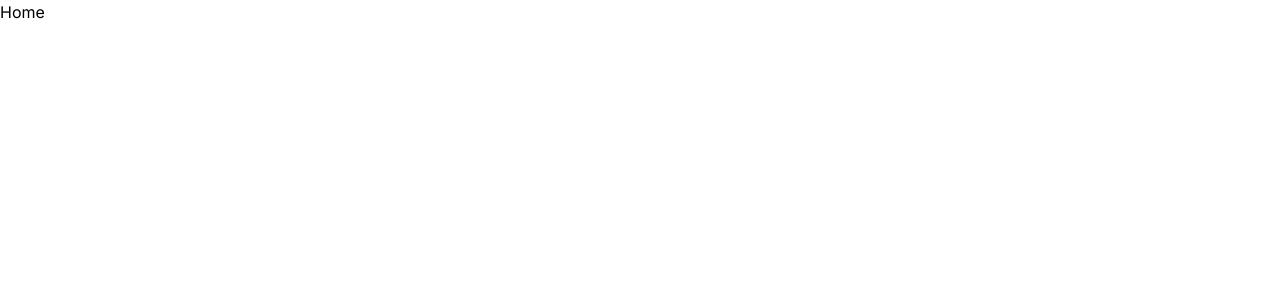
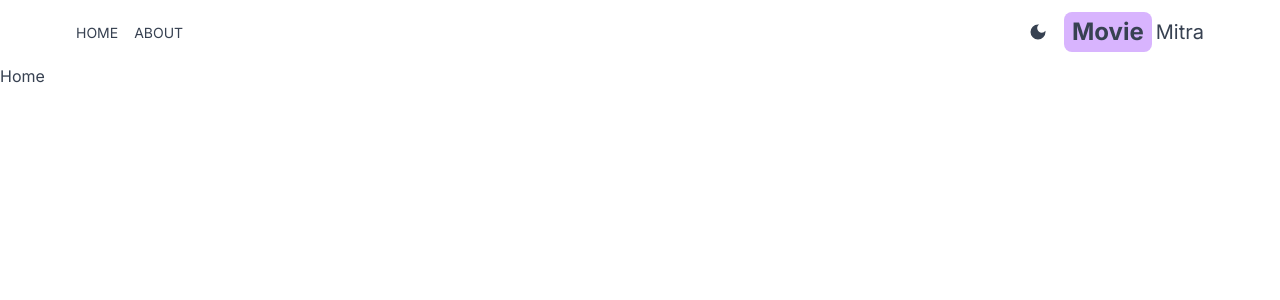
Before and after one commit to sandhya-1611/moviemitra, a Next.js app: page / in a window 1280 px wide. Shown: the top 300 px of the page. Built offline with nearby package versions, Linux system fonts and the light colour scheme.

Commit message:
created the header component and added the dark mode functionality

```diff
--- /dev/null
+++ b/src/app/Providers.jsx
@@ -0,0 +1,13 @@
+'use client';
+
+import { ThemeProvider } from 'next-themes';
+
+export default function Providers({ children }) {
+  return (
+    <ThemeProvider defaultTheme='system' attribute='class'>
+      <div className='text-gray-700 dark:text-gray-200 dark:bg-gray-700 min-h-screen select-none transition-colors duration-300'>
+        {children}
+      </div>
+    </ThemeProvider>
+  );
+}
--- a/src/app/layout.js
+++ b/src/app/layout.js
@@ -1,5 +1,7 @@
 import { Inter } from "next/font/google";
 import "./globals.css";
+import Header from "@/components/Header";
+import Providers from './Providers';
 
 const inter = Inter({ subsets: ["latin"] });
 
@@ -11,7 +13,12 @@
 export default function RootLayout({ children }) {
   return (
     <html lang="en">
-      <body className={inter.className}>{children}</body>
+      <body className={inter.className}>
+        <Providers>
+          <Header />
+          {children}
+        </Providers>
+      </body>
     </html>
   );
 }
--- /dev/null
+++ b/src/components/DarkModeSwitch.jsx
@@ -0,0 +1,29 @@
+'use client';
+
+import { MdLightMode, MdDarkMode } from 'react-icons/md';
+
+import { useTheme } from 'next-themes';
+import { useEffect, useState } from 'react';
+
+export default function DarkModeSwitch() {
+  const { theme, setTheme, systemTheme } = useTheme();
+  const [mounted, setMounted] = useState(false);
+  const currentTheme = theme === 'system' ? systemTheme : theme;
+  useEffect(() => setMounted(true), []);
+  return (
+    <div>
+      {mounted &&
+        (currentTheme === 'dark' ? (
+          <MdLightMode
+            onClick={() => setTheme('light')}
+            className='text-xl cursor-pointer hover:text-amber-500'
+          />
+        ) : (
+          <MdDarkMode
+            onClick={() => setTheme('dark')}
+            className='text-xl cursor-pointer hover:text-amber-500'
+          />
+        ))}
+    </div>
+  );
+}
--- /dev/null
+++ b/src/components/Header.jsx
@@ -0,0 +1,25 @@
+import Link from 'next/link';
+import MenuItem from './MenuItem';
+import { AiFillHome } from 'react-icons/ai';
+import { BsFillInfoCircleFill } from 'react-icons/bs';
+import DarkModeSwitch from './DarkModeSwitch';
+
+export default function Header() {
+  return (
+    <div className='flex justify-between items-center p-3 max-w-6xl mx-auto'>
+      <div className='flex gap-4'>
+        <MenuItem title='home' address='/' Icon={AiFillHome} />
+        <MenuItem title='about' address='/about' Icon={BsFillInfoCircleFill} />
+      </div>
+      <div className='flex items-center gap-4'>
+        <DarkModeSwitch />
+      <Link href={'/'} className='flex gap-1 items-center'>
+        <span className='text-2xl font-bold bg-purple-300 py-1 px-2 rounded-lg'>
+          Movie
+        </span>
+        <span className='text-xl hidden sm:inline'>Mitra</span>
+      </Link>
+      </div>
+    </div>
+  );
+}
--- /dev/null
+++ b/src/components/MenuItem.jsx
@@ -0,0 +1,10 @@
+import Link from 'next/link';
+
+export default function MenuItem({ title, address, Icon }) {
+  return (
+    <Link href={address} className='hover:text-amber-500'>
+      <Icon className="text-2xl sm:hidden"/>
+      <p className='uppercase hidden sm:inline text-sm'>{title}</p>
+    </Link>
+  );
+}
--- a/tailwind.config.js
+++ b/tailwind.config.js
@@ -15,4 +15,5 @@
     },
   },
   plugins: [],
+  darkMode: 'class',
 };
```
Also changed, not shown: package.json (+6 -4 lines), 1 other file (tests, documents, lock files or other folders).
